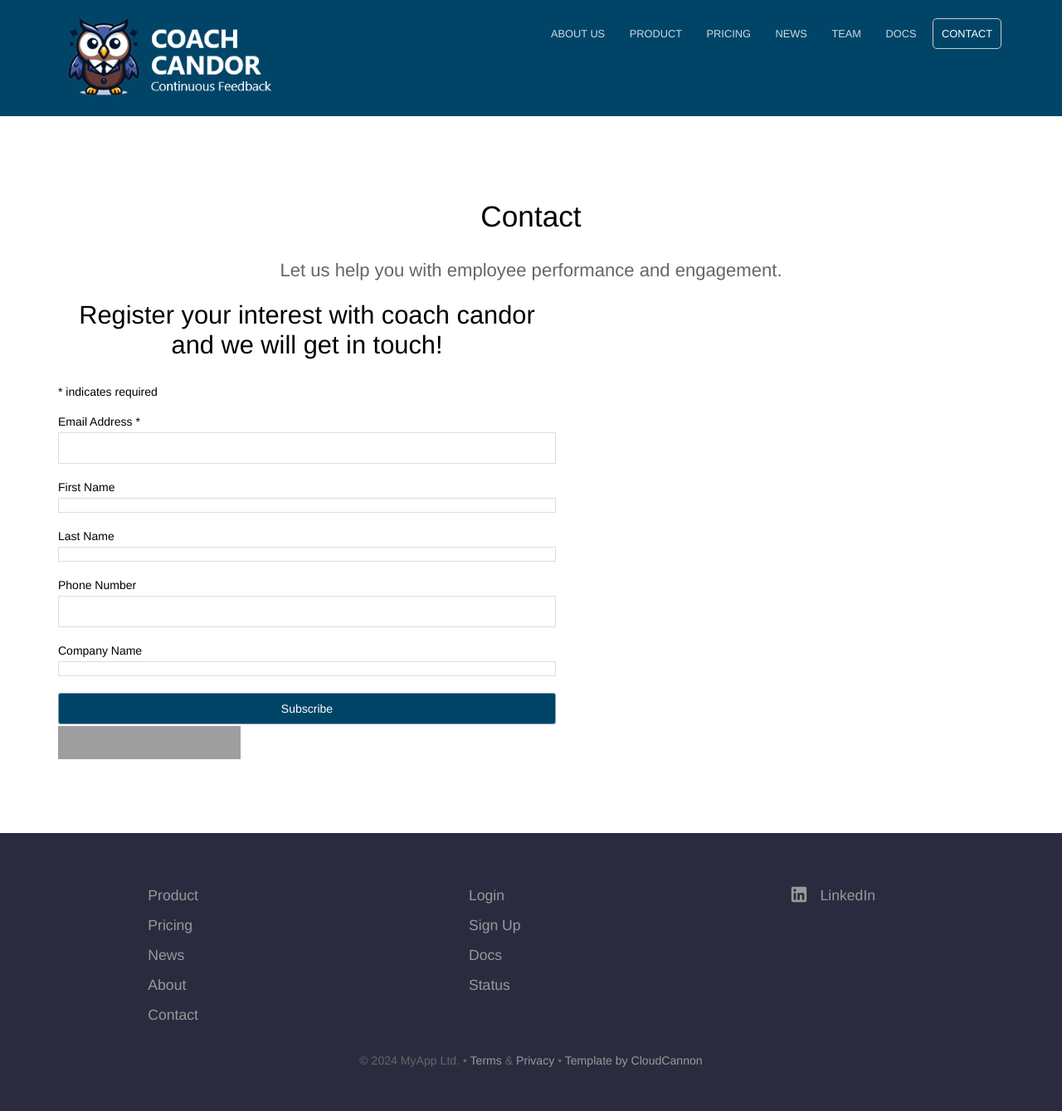
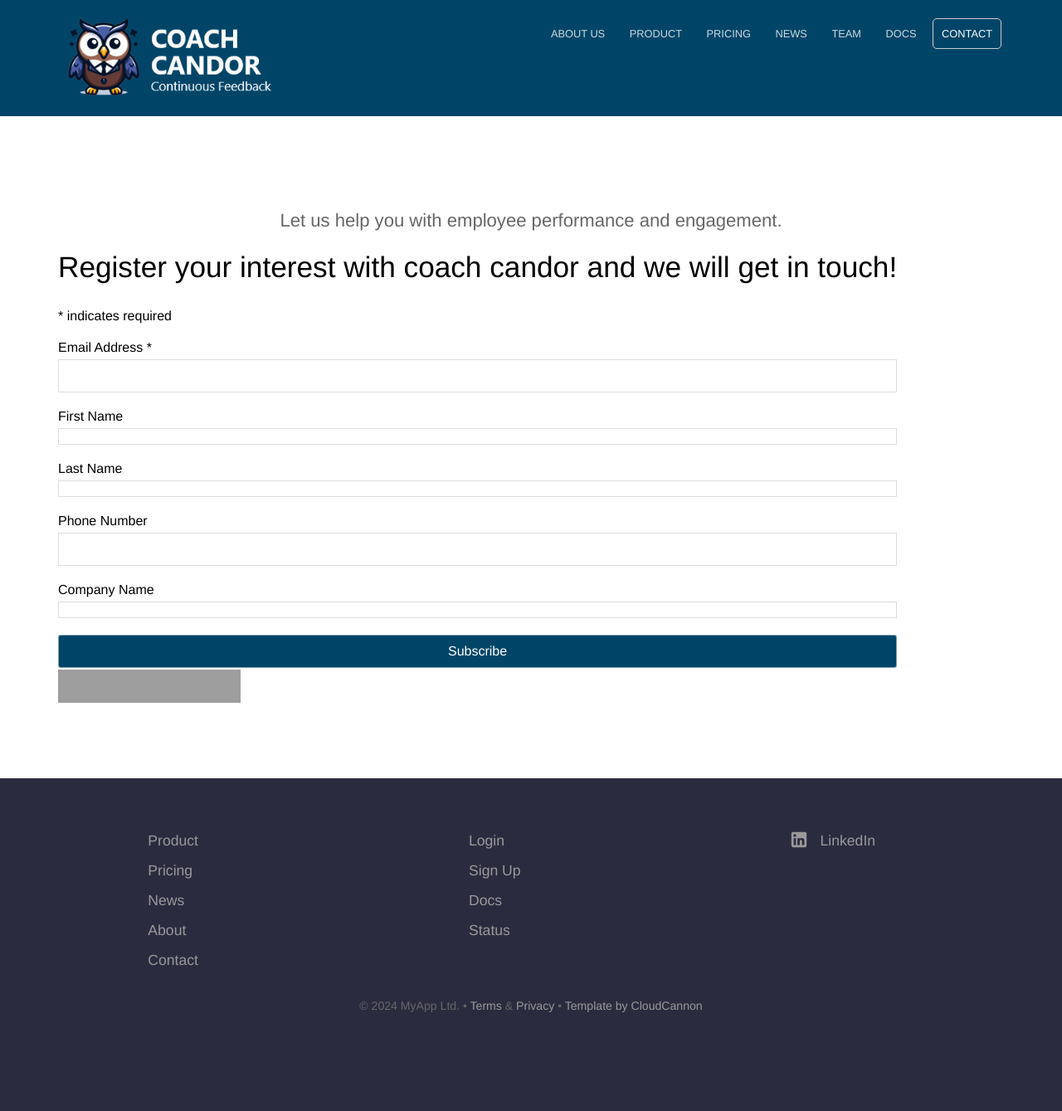
Before and after one commit to coachcandor/coachcandor.github.io, a Jekyll site: the page built from contact.html, in a window 1280 px wide. Shown: the whole page at 83% size. Built offline with Jekyll 4.4.1, drawn with Linux system fonts in a browser that asks for light colours; nearby versions of some CDN libraries; comment, search, counter and statistics services are not loaded; after the commit the page ends 1273 px from its top, so only the background shows below that; grey boxes are pictures that could not be loaded.

Commit message:
remove mailchimp styling

```diff
--- a/contact.html
+++ b/contact.html
@@ -1,22 +1,9 @@
 ---
-title: Contact
 description: Let us help you with employee performance and engagement.
 ---
 		<div class="container flex">
 			<div id="mc_embed_shell">
 				<link href="//cdn-images.mailchimp.com/embedcode/classic-061523.css" rel="stylesheet" type="text/css">
-				<style type="text/css">
-					#mc_embed_signup {
-						background: #fff;
-						false;
-						clear: left;
-						font: 14px Helvetica, Arial, sans-serif;
-						width: 600px;
-					}
-
-					/* Add your own Mailchimp form style overrides in your site stylesheet or in this style block.
-		 We recommend moving this block and the preceding CSS link to the HEAD of your HTML file. */
-				</style>
 				<div id="mc_embed_signup">
 					<form
 						action="https://coachcandor.us22.list-manage.com/subscribe/post?u=f7ced789952fb14f1467b5b6c&amp;id=56afaa2932&amp;f_id=00e9cde1f0"
```
